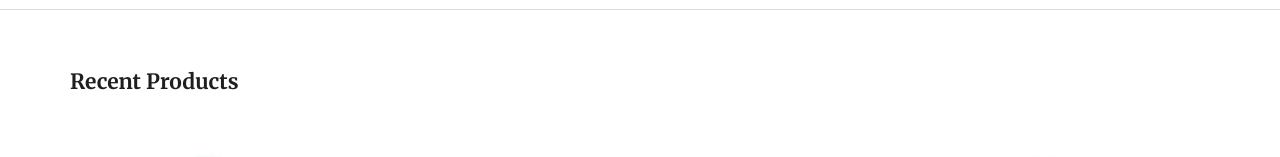
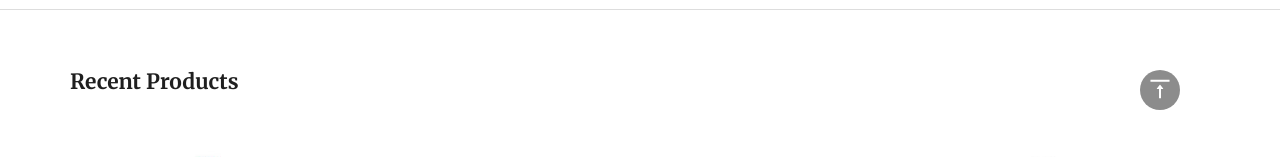
Before and after one commit to sanishkarkee/ANTD-Grocery-2025, a React (Vite) app: page / in a window 1280 px wide. Shown: the part 640-797 px from the top of the page. Built offline with nearby package versions, Linux system fonts and the light colour scheme.

Commit message:
Home Page content completed

```diff
--- a/src/App.jsx
+++ b/src/App.jsx
@@ -4,6 +4,7 @@ import { Layout } from 'antd';
 import AppHeader from './components/common/Header';
 import AppRoutes from './routes/AppRoutes';
 import FooterWidget from './components/common/FooterWidget';
+import FooterCopyRight from './components/common/FooterCopyRight';
 
 function App() {
   return (
@@ -19,6 +20,7 @@ function App() {
 
         <Footer>
           <FooterWidget />
+          <FooterCopyRight />
         </Footer>
       </Layout>
     </>
--- /dev/null
+++ b/src/components/common/FooterCopyRight.jsx
@@ -0,0 +1,22 @@
+import React from 'react';
+import payment from '../../assets/images/payment.png';
+import { BackTop } from 'antd';
+
+const FooterCopyRight = () => {
+  return (
+    <>
+      <div className='footerCopyright'>
+        <div className='container'>
+          <div className='copyright'>@2022 Created by Bigmart</div>
+          <div className='toTop'>
+            <img src={payment} alt='payment' />
+          </div>
+        </div>
+
+        <BackTop />
+      </div>
+    </>
+  );
+};
+
+export default FooterCopyRight;
```
